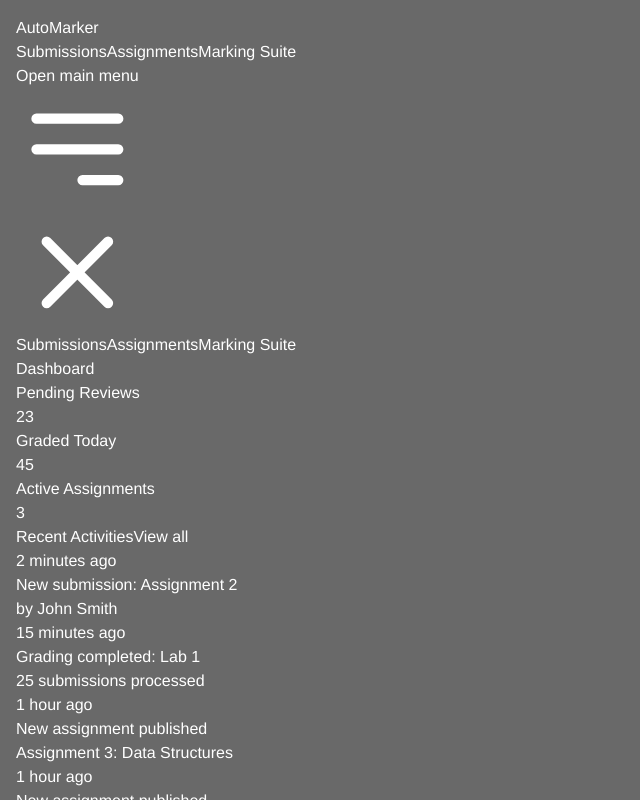
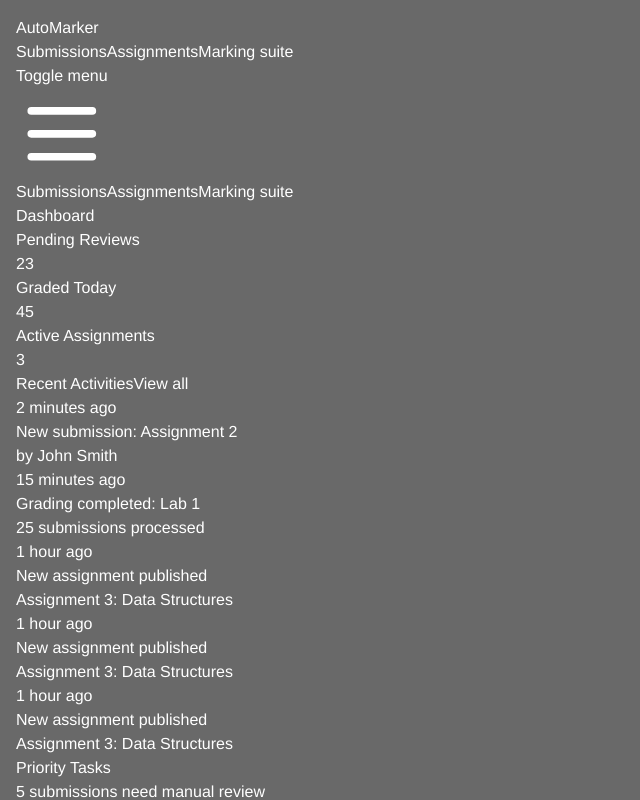
Before and after one commit to shimson94/csrs-automated-assessment, a Next.js app in the folder automarker/: page /dashboard in a window 1280 px wide. Shown: the top 800 px of the page, without its empty margins (0-640 px from the left). Built offline with nearby package versions, Linux system fonts and the light colour scheme.

Commit message:
refactor: change navbar styling and font to inter

```diff
--- a/automarker/src/app/dashboard/page.tsx
+++ b/automarker/src/app/dashboard/page.tsx
@@ -58,7 +58,7 @@ export default function Dashboard() {
     <div className="min-h-screen bg-gray-100">
       <Navbar currentTab={currentTab} setCurrentTab={setCurrentTab} />
 
-      <main className="max-w-7xl mx-auto py-6 px-4">
+      <main className="pt-16 max-w-7xl mx-auto py-6 px-4">
         <h1 className="text-3xl font-bold text-gray-900">Dashboard</h1>
 
         {/* Quick Stats Row */}
--- a/automarker/src/app/globals.css
+++ b/automarker/src/app/globals.css
@@ -1,6 +1,7 @@
 @tailwind base;
 @tailwind components;
 @tailwind utilities;
+@import url('https://fonts.googleapis.com/css2?family=Inter:wght@400;500;600;700&display=swap');
 
 :root {
   --background: #00000096;
--- a/automarker/src/components/Navbar.tsx
+++ b/automarker/src/components/Navbar.tsx
@@ -23,115 +23,97 @@ const Navbar: React.FC<NavbarProps> = () => {
   };
 
   return (
-    <nav className="bg-white shadow-lg">
-      <div className="max-w-7xl mx-auto px-4 sm:px-6 lg:px-8">
-        <div className="flex justify-between h-16">
-          <div className="flex">
+    <nav className="fixed top-0 w-full backdrop-blur-sm border-b border-slate-200/20 bg-white/75 z-50">
+      <div className="max-w-7xl mx-auto px-4">
+        <div className="flex h-16 items-center justify-between">
+          <div className="flex items-center gap-8">
             {/* Logo/Home */}
             <Link
               href="/"
-              className={`flex items-center px-4 ${
-                currentTab === 'home' ? 'border-b-2 border-blue-500' : ''
-              }`}
+              className="flex items-center gap-2 transition-colors"
               onClick={() => setCurrentTab('home')}
             >
-              <span className="font-bold text-xl text-blue-800">AutoMarker</span>
+              <span className="font-inter font-semibold text-xl bg-gradient-to-r from-slate-900 to-slate-700 bg-clip-text text-transparent">
+                AutoMarker
+              </span>
             </Link>
 
-            {/* Navigation Links */}
-            <div className="hidden md:flex items-center space-x-4">
+            {/* Desktop Navigation */}
+            <div className="hidden md:flex items-center gap-6">
+              {['submissions', 'assignments', 'marking-suite'].map((item) => (
                 <Link
-                href="/submissions"
-                className={`px-3 py-2 rounded-md ${
-                  currentTab === 'submissions' ? 'bg-blue-100 text-blue-700' : 'text-gray-700'
-                }`}
-                onClick={() => setCurrentTab('submissions')}
+                  key={item}
+                  href={`/${item}`}
+                  className={`
+                    font-inter text-sm font-medium px-3 py-2 rounded-md
+                    transition-all duration-200 ease-in-out
+                    ${currentTab === item
+                      ? 'bg-slate-100 text-slate-900'
+                      : 'text-slate-600 hover:text-slate-900 hover:bg-slate-50'
+                    }
+                  `}
+                  onClick={() => setCurrentTab(item)}
                 >
-                Submissions
+                  {item.charAt(0).toUpperCase() + item.slice(1).replace('-', ' ')}
                 </Link>
-              <Link
-                href="/assignments"
-                className={`px-3 py-2 rounded-md ${
-                  currentTab === 'assignments' ? 'bg-blue-100 text-blue-700' : 'text-gray-700'
-                }`}
-                onClick={() => setCurrentTab('assignments')}
-              >
-                Assignments
-              </Link>
-              <Link
-                href="/marking-suite"
-                className={`px-3 py-2 rounded-md ${
-                  currentTab === 'marking-suite' ? 'bg-blue-100 text-blue-700' : 'text-gray-700'
-                }`}
-                onClick={() => setCurrentTab('marking-suite')}
-              >
-                Marking Suite
-              </Link>
+              ))}
             </div>
           </div>
 
           {/* Mobile Menu Button */}
-          <div className="flex items-center md:hidden">
+          <div className="flex md:hidden">
             <button
               type="button"
-              className="inline-flex items-center justify-center p-2 rounded-md text-gray-400 hover:text-white hover:bg-gray-700 focus:outline-none focus:ring-2 focus:ring-inset focus:ring-white"
-              aria-controls="mobile-menu"
-              aria-expanded={isMobileMenuOpen}
+              className="inline-flex items-center justify-center rounded-md p-2
+                         text-slate-600 hover:text-slate-900 hover:bg-slate-100
+                         focus:outline-none focus:ring-2 focus:ring-inset focus:ring-slate-500
+                         transition-colors"
               onClick={toggleMobileMenu}
             >
-              <span className="sr-only">Open main menu</span>
-              {/* Icon when menu is closed. */}
-              <svg className={`${isMobileMenuOpen ? 'hidden' : 'block'} h-6 w-6`} xmlns="http://www.w3.org/2000/svg" fill="none" viewBox="0 0 24 24" stroke="currentColor" aria-hidden="true">
-                <path strokeLinecap="round" strokeLinejoin="round" strokeWidth="2" d="M4 6h16M4 12h16m-7 6h7" />
+              <span className="sr-only">Toggle menu</span>
+              {isMobileMenuOpen ? (
+                <svg className="h-5 w-5" fill="none" viewBox="0 0 24 24" stroke="currentColor">
+                  <path strokeLinecap="round" strokeLinejoin="round" strokeWidth={2} d="M6 18L18 6M6 6l12 12" />
                 </svg>
-              {/* Icon when menu is open. */}
-              <svg className={`${isMobileMenuOpen ? 'block' : 'hidden'} h-6 w-6`} xmlns="http://www.w3.org/2000/svg" fill="none" viewBox="0 0 24 24" stroke="currentColor" aria-hidden="true">
-                <path strokeLinecap="round" strokeLinejoin="round" strokeWidth="2" d="M6 18L18 6M6 6l12 12" />
+              ) : (
+                <svg className="h-5 w-5" fill="none" viewBox="0 0 24 24" stroke="currentColor">
+                  <path strokeLinecap="round" strokeLinejoin="round" strokeWidth={2} d="M4 6h16M4 12h16M4 18h16" />
                 </svg>
+              )}
             </button>
           </div>
         </div>
       </div>
 
-      {/* Mobile Menu */}
-      <div className={`md:hidden ${isMobileMenuOpen ? 'block' : 'hidden'}`} id="mobile-menu">
-        <div className="px-2 pt-2 pb-3 space-y-1 sm:px-3">
+      {/* Mobile Menu - Updated for more compact design */}
+    <div
+      className={`
+        md:hidden
+        transition-all duration-200 ease-in-out
+        ${isMobileMenuOpen ? 'opacity-100 translate-y-0' : 'opacity-0 -translate-y-2 pointer-events-none'}
+      `}
+    >
+      <div className="px-2 py-1 space-y-0.5 bg-white/75 backdrop-blur-sm border-t border-slate-200/20">
+        {['submissions', 'assignments', 'marking-suite'].map((item) => (
           <Link
-            href="/submissions"
-            className={`block px-3 py-2 rounded-md text-base font-medium ${
-              currentTab === 'submissions' ? 'bg-blue-100 text-blue-700' : 'text-gray-700'
-            }`}
+            key={item}
+            href={`/${item}`}
+            className={`
+              block font-inter text-xs font-medium px-2.5 py-1.5 rounded-md
+              transition-all duration-150 ease-in-out
+              ${currentTab === item
+                ? 'bg-slate-100 text-slate-900'
+                : 'text-slate-600 hover:text-slate-900 hover:bg-slate-50'
+              }
+            `}
             onClick={() => {
-              setCurrentTab('submissions');
+              setCurrentTab(item);
               setIsMobileMenuOpen(false);
             }}
           >
-            Submissions
+            {item.charAt(0).toUpperCase() + item.slice(1).replace('-', ' ')}
           </Link>
-          <Link
-            href="/assignments"
-            className={`block px-3 py-2 rounded-md text-base font-medium ${
-              currentTab === 'assignments' ? 'bg-blue-100 text-blue-700' : 'text-gray-700'
-            }`}
-            onClick={() => {
-              setCurrentTab('assignments');
-              setIsMobileMenuOpen(false);
-            }}
-          >
-            Assignments
-          </Link>
-          <Link
-            href="/marking-suite"
-            className={`block px-3 py-2 rounded-md text-base font-medium ${
-              currentTab === 'marking-suite' ? 'bg-blue-100 text-blue-700' : 'text-gray-700'
-            }`}
-            onClick={() => {
-              setCurrentTab('marking-suite');
-              setIsMobileMenuOpen(false);
-            }}
-          >
-            Marking Suite
-          </Link>
+        ))}
       </div>
     </div>
     </nav>
```
Lines whose indentation alone changed are shown as unchanged.
